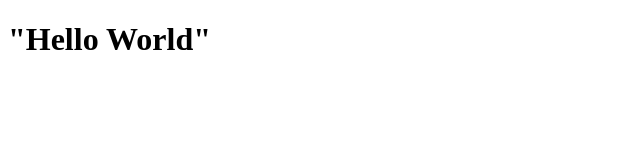
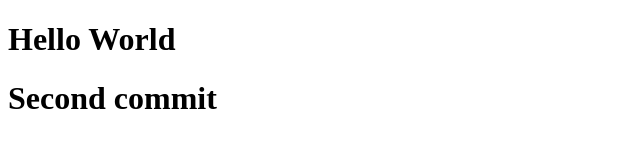
Before and after one commit to TranNhutTien/TESTGITHUB, a plain HTML site: page index.html in a window 1280 px wide. Shown: the whole page, without its empty margins (0-640 px from the left). Drawn offline with Linux system fonts and the light colour scheme.

Commit message:
test lan 2

```diff
--- a/index.html
+++ b/index.html
@@ -6,6 +6,7 @@
     <title>TESTGITHUB</title>
 </head>
 <body>
-    <h1>"Hello World"</h1>
+    <h1>Hello World</h1>
+    <h1>Second commit</h1>
 </body>
 </html>
```
